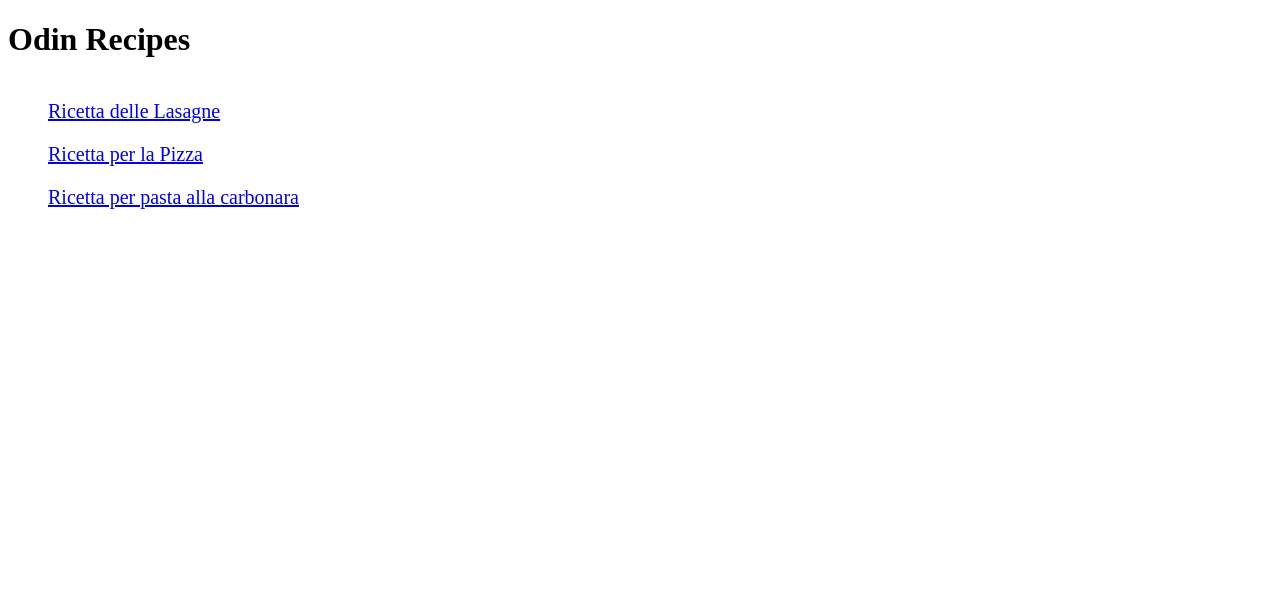
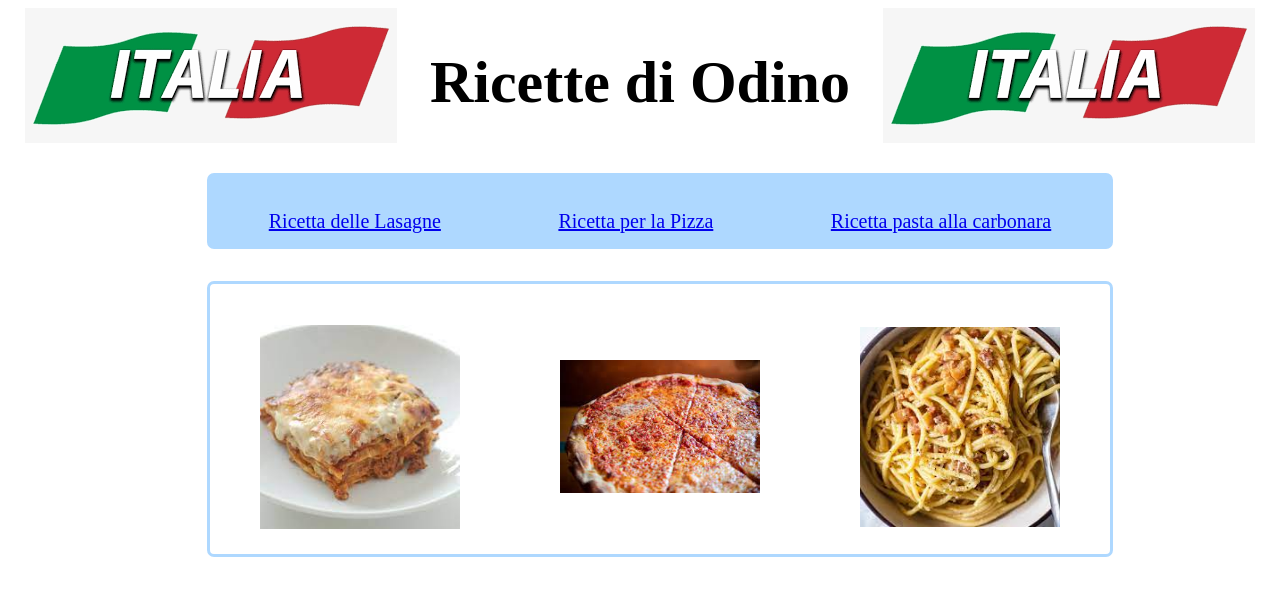
Before and after one commit to novapietro/odin-recipes, a plain HTML site: page index.html in a window 1280 px wide. Drawn offline with Linux system fonts and the light colour scheme.

Commit message:
versione finale

```diff
--- a/index.html
+++ b/index.html
@@ -8,12 +8,28 @@
     <title>Odin recipe project</title>
 </head>
 <body>
-    <h1>Odin Recipes</h1>
+    <div class="headcontainer">
+        <div class="logo"><img src="recipes/italialogo.png" alt="logo italia"></div>
+        <div><h1>Ricette di Odino</h1> </div>
+        <div class="logo"><img src="recipes/italialogo.png" alt="logo italia"></div>
+    </div>
+    <div class = "ricette">
     <ul>
-        <div><a href="recipes/lasagna.html">Ricetta delle Lasagne</a></div>
-        <div><a href="recipes/pizza.html">Ricetta per la Pizza</a></div>
-        <div><a href="recipes/carbonara.html">Ricetta per pasta alla carbonara</a></div>
+        <div class="titoli">
+            <a href="recipes/lasagna.html">Ricetta delle Lasagne</a>
+            <a href="recipes/pizza.html">Ricetta per la Pizza</a>
+            <a href="recipes/carbonara.html">Ricetta pasta alla carbonara</a>
+        </div>
     </ul>
+    <ul>
+        <div class="titolilogo">
+            <a href="recipes/lasagna.html"><img src="recipes/lasagna.jpeg" alt=""></a>
+            <a href="recipes/pizza.html"><img src="recipes/pizza.jpeg" alt=""></a>
+            <a href="recipes/carbonara.html"><img src="recipes/carbonara.jpeg" alt=""></a>
+        </div>
+    </ul>
+    </div>
+
 
 </body>
 </html>
--- a/styles.css
+++ b/styles.css
@@ -5,3 +5,58 @@ ul div {
  a img{
      width: 70px;
  }
+ .headcontainer {
+     display: flex;
+     justify-content:space-around;
+ }
+ .headcontainer div h1 {
+     font-size: 60px;
+ }
+ .ricette{
+    display: flex;
+    flex-direction: column;
+    justify-content: center;
+    align-items: center;
+ }
+ .titoli {
+     display: flex;
+     justify-content: space-around;
+     border: 3px solid rgb(174, 216, 255);
+     border-radius: 7px;
+    width: 900px;
+    height: 50px;
+    align-items: center;
+    background-color: rgb(174, 216, 255);
+ }
+ .titolilogo {
+    display: flex;
+    justify-content: space-around;
+    border: 3px solid rgb(174, 216, 255);
+    border-radius: 7px;
+   width: 900px;
+   height: 250px;
+   align-items: center;
+}
+.titolilogo img
+{
+    width: 200px;
+}
+.lasagnatop, .pizzatop, .carbonaratop {
+    display: flex;
+    flex-direction: column;
+    align-items: center;
+    background-color: rgb(174, 216, 255);
+    height: 250px;
+}
+.lasagnatop img{
+    width: 150px;
+}
+.pizzatop img{
+    width: 150px;
+}
+.carbonaratop img{
+    width: 150px;
+}
+.ingredienti, .procedimento, .description {
+    border-bottom: solid 2px black;
+}
```
Also changed, not shown: recipes/carbonara.html (+11 -1 lines), recipes/lasagna.html (+15 -5 lines), recipes/pizza.html (+15 -5 lines), recipes/italialogo.png (added).
